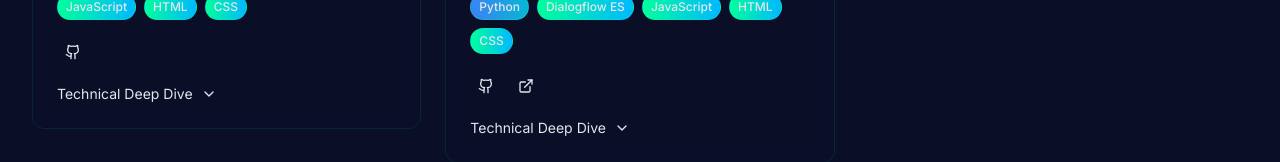
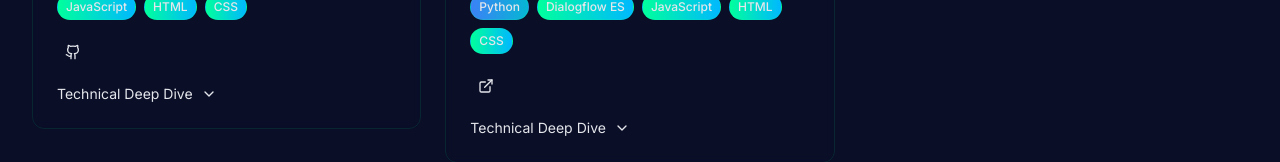
Before and after one commit to FaizanNaroo/Portfolio_Website, a Next.js app: page / in a window 1280 px wide. Shown: the part 4492-4654 px from the top of the page. Built offline with nearby package versions, Linux system fonts and the light colour scheme.

Commit message:
links update

```diff
--- a/src/data/content.ts
+++ b/src/data/content.ts
@@ -36,8 +36,8 @@ export const projectsData: Project[] = [
     techStack: ["Python", "React", "Node.js", "REST APIs", "Tailwind CSS"],
     challenge: "Healthcare-related assistants must provide fast and clear responses while maintaining a simple user experience for diverse users.",
     solution: "Built a responsive full-stack application with structured prompt handling, clean UI flows, and API integration for reliable, low-latency interactions.",
-    githubUrl: "https://github.com/yourusername/medai",
-    liveUrl: ""
+    githubUrl: "https://github.com/Inter-AI-Club-Umt/ai-hackathon-techverse2-team-delta/commit/175008c4d03a4751dbaf5861e72fe9a8d7363827",
+    liveUrl: "https://faizannaroo.vercel.app/videos/MedAI.mp4"
   },
   {
     id: "faststay-dashboard",
@@ -56,8 +56,8 @@ export const projectsData: Project[] = [
     techStack: ["React", "TypeScript", "Next.js", "Tailwind CSS", "REST APIs"],
     challenge: "Users need a fast and clean way to discover movies, track what they want to watch, and explore trending content in one place.",
     solution: "Built a responsive movie platform with real-time API search, detailed movie pages, and watchlist flows. Optimized UX with clean information hierarchy and smooth interactions for quick browsing.",
-    githubUrl: "https://github.com/yourusername/moviemate",
-    liveUrl: ""
+    githubUrl: "https://github.com/FaizanNaroo/MovieMate",
+    liveUrl: "https://faizannaroo.vercel.app/videos/MovieMate.mp4"
   },
   {
     id: "flappy-bird",
@@ -66,7 +66,7 @@ export const projectsData: Project[] = [
     techStack: ["JavaScript", "HTML", "CSS"],
     challenge: "Recreating simple but responsive arcade gameplay requires precise collision detection and tuned jump/gravity behavior for a fair experience.",
     solution: "Implemented game loop timing, obstacle spawn logic, collision checks, and score progression with lightweight front-end code for fast load and smooth controls.",
-    githubUrl: "https://github.com/yourusername/flappy-bird",
+    githubUrl: "https://github.com/FaizanNaroo/FlappyBird",
 
   },
   {
@@ -76,8 +76,8 @@ export const projectsData: Project[] = [
     techStack: ["Python", "Dialogflow ES", "JavaScript", "HTML", "CSS"],
     challenge: "Building a chatbot that understands varied user queries while maintaining relevant, human-like responses across conversations.",
     solution: "Designed conversation flows, integrated intent/entity handling, and implemented a clean web chat interface with responsive behavior for smooth interaction.",
-    githubUrl: "https://github.com/yourusername/sam-chatbot",
-    liveUrl: "https://sam-chatbot-demo.vercel.app"
+    githubUrl: "",
+    liveUrl: "https://faizannaroo.vercel.app/videos/FlappyBird.mp4"
   },
 ];
 
```
